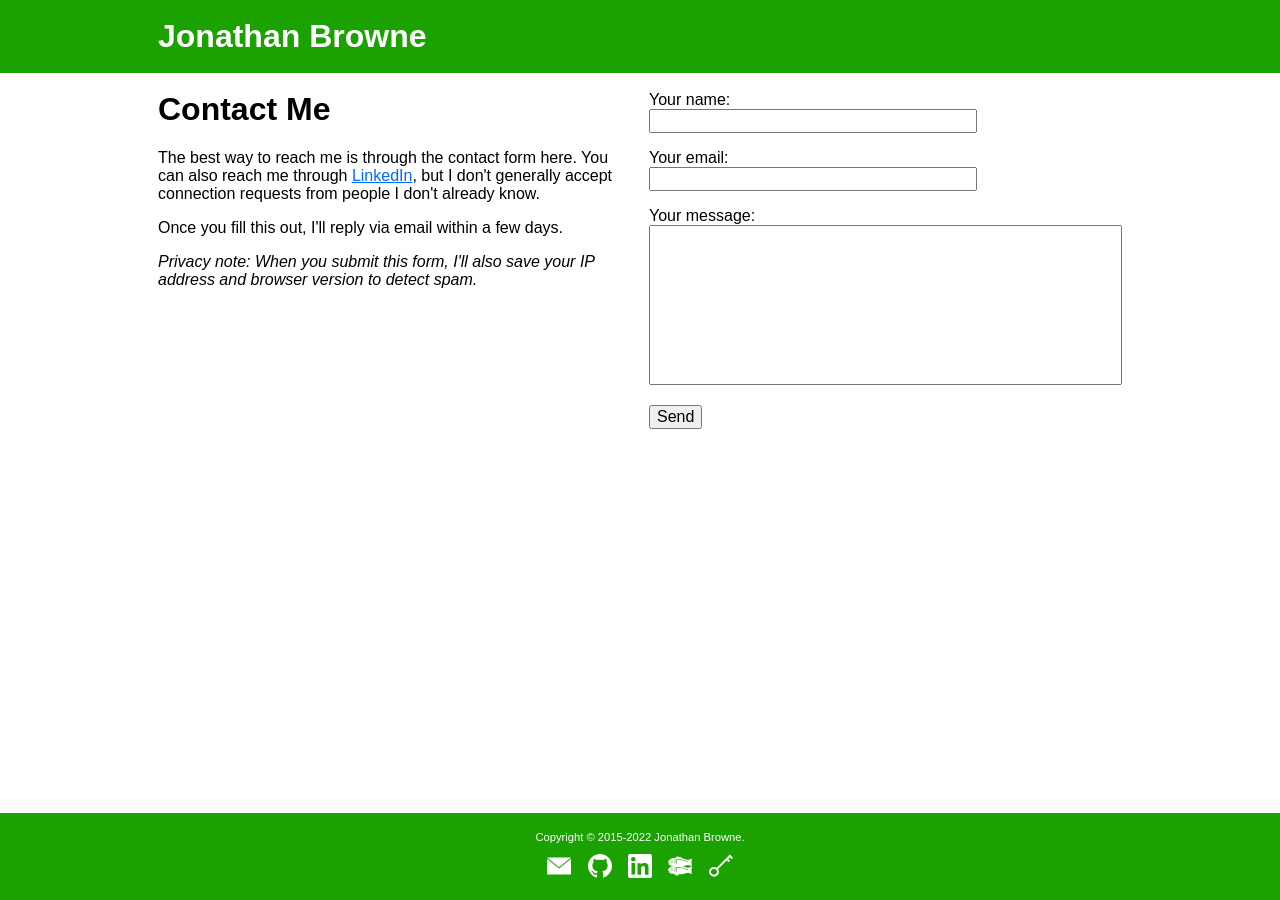
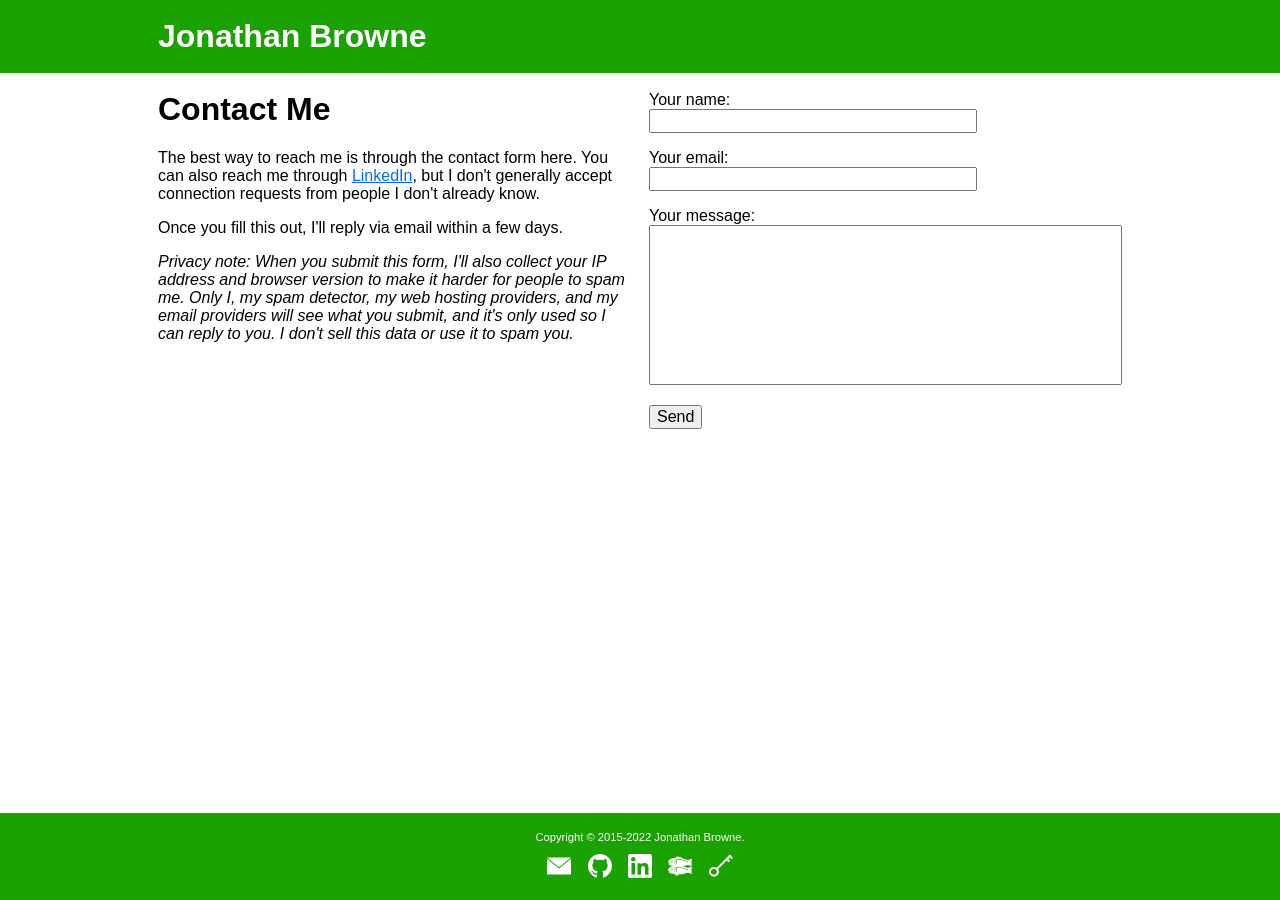
Before and after one commit to JBYoshi/jbyoshi.github.io, a Jekyll site: the page built from contact.html, in a window 1280 px wide. Built offline with Jekyll 4.4.1, drawn with Linux system fonts in a browser that asks for light colours; comment, search, counter and statistics services are not loaded.

Commit message:
Clarify contact form privacy note.

```diff
--- a/contact.html
+++ b/contact.html
@@ -18,8 +18,10 @@ relme: true
     </p>
 
     <p>
-        <i>Privacy note: When you submit this form, I'll also save your IP address and browser
-        version to detect spam.</i>
+        <i>Privacy note: When you submit this form, I'll also collect your IP address and browser
+        version to make it harder for people to spam me. Only I, my spam detector, my web hosting
+        providers, and my email providers will see what you submit, and it's only used so I can
+        reply to you. I don't sell this data or use it to spam you.</i>
     </p>
 </div>
 
```
